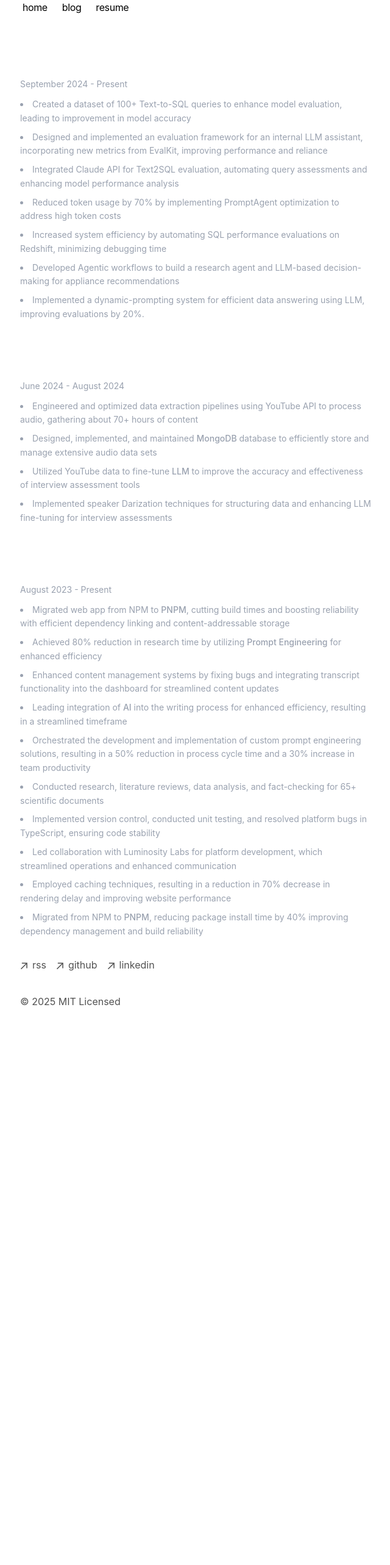
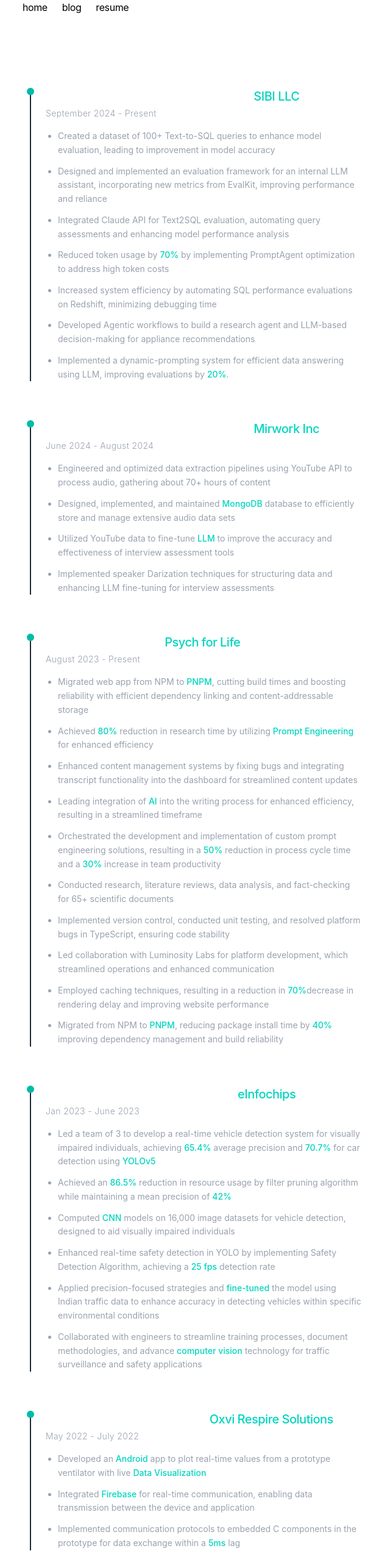
Before and after one commit to Sparsh-Palkhiwala/resume, a Next.js app: page /resume in a window 1280 px wide. Shown: the part 40-2606 px from the top of the page at 61% size, without its empty margins (319-959 px from the left). Before the commit the page ends 1758 px from the top, so only its background shows below. Built offline with nearby package versions, Linux system fonts and the light colour scheme.

Commit message:
make resume cleaner

```diff
--- a/app/resume/page.tsx
+++ b/app/resume/page.tsx
@@ -2,17 +2,18 @@ import React from "react";
 
 const MinimalTextResume = () => {
   return (
-    <div className="max-w-3xl mx-auto space-y-16">
+    <div className="max-w-3xl mx-auto space-y-16 py-12 px-4">
       {/* SIBI Experience*/}
-      <section>
+      <section className="border-l-2 border-gray-800 pl-6 relative">
         <div className="space-y-6">
           <div>
-            <h2 className="text-white text-lg font-normal tracking-tight">
-              Software Engineering Intern (AI/ML) · SIBI LLC
-            </h2>
+            <div className="absolute w-3 h-3 bg-teal-500 rounded-full -left-[7px]"></div>
+            <h1 className="text-white text-xl font-medium tracking-tight">
+              Software Engineering Intern (AI/ML) · <span className="text-teal-400">SIBI LLC</span>
+            </h1>
             <div className="text-gray-400 mt-1">
-              <div className="text-sm mb-3">September 2024 - Present</div>
-              <ul className="text-sm space-y-2 leading-relaxed list-disc list-inside">
+              <div className="text-sm mb-4 font-light tracking-wide">September 2024 - Present</div>
+              <ul className="text-sm space-y-3 leading-relaxed list-disc list-outside ml-5">
                 <li>
                   Created a dataset of 100+ Text-to-SQL queries to enhance model
                   evaluation, leading to improvement in model accuracy
@@ -27,7 +28,7 @@ const MinimalTextResume = () => {
                   query assessments and enhancing model performance analysis
                 </li>
                 <li>
-                  Reduced token usage by 70% by implementing PromptAgent
+                  Reduced token usage by <span className="text-teal-400 font-medium">70%</span> by implementing PromptAgent
                   optimization to address high token costs
                 </li>
                 <li>
@@ -40,7 +41,7 @@ const MinimalTextResume = () => {
                 </li>
                 <li>
                   Implemented a dynamic-prompting system for efficient data
-                  answering using LLM, improving evaluations by 20%.
+                  answering using LLM, improving evaluations by <span className="text-teal-400 font-medium">20%</span>.
                 </li>
               </ul>
             </div>
@@ -49,20 +50,16 @@ const MinimalTextResume = () => {
       </section>
 
       {/*Mirwork Experience*/}
-      <section>
+      <section className="border-l-2 border-gray-800 pl-6 relative">
         <div className="space-y-6">
           <div>
-            <h2 className="text-white text-lg font-normal tracking-tight">
-              Software Engineering Intern (AI/ML) · Mirwork Inc
-              {/*
-              <span className="text-teal-400 text-sm hover:text-teal-300 transition-colors">
-                ↗
-              </span>
-              */}
-            </h2>
+            <div className="absolute w-3 h-3 bg-teal-500 rounded-full -left-[7px]"></div>
+            <h1 className="text-white text-xl font-medium tracking-tight">
+              Software Engineering Intern (AI/ML) · <span className="text-teal-400">Mirwork Inc</span>
+            </h1>
             <div className="text-gray-400 mt-1">
-              <div className="text-sm mb-3">June 2024 - August 2024</div>
-              <ul className="text-sm space-y-2 leading-relaxed list-disc list-inside">
+              <div className="text-sm mb-4 font-light tracking-wide">June 2024 - August 2024</div>
+              <ul className="text-sm space-y-3 leading-relaxed list-disc list-outside ml-5">
                 <li>
                   Engineered and optimized data extraction pipelines using
                   YouTube API to process audio, gathering about 70+ hours of
@@ -70,12 +67,12 @@ const MinimalTextResume = () => {
                 </li>
                 <li>
                   Designed, implemented, and maintained{" "}
-                  <span className="font-medium">MongoDB</span> database to
+                  <span className="text-teal-400 font-medium">MongoDB</span> database to
                   efficiently store and manage extensive audio data sets
                 </li>
                 <li>
                   Utilized YouTube data to fine-tune{" "}
-                  <span className="font-medium">LLM</span> to improve the
+                  <span className="text-teal-400 font-medium">LLM</span> to improve the
                   accuracy and effectiveness of interview assessment tools
                 </li>
                 <li>
@@ -89,24 +86,25 @@ const MinimalTextResume = () => {
       </section>
 
       {/* Psych for Life Experience*/}
-      <section>
+      <section className="border-l-2 border-gray-800 pl-6 relative">
         <div className="space-y-6">
           <div>
-            <h2 className="text-white text-lg font-normal tracking-tight">
-              Software Developer · Psych for Life
-            </h2>
+            <div className="absolute w-3 h-3 bg-teal-500 rounded-full -left-[7px]"></div>
+            <h1 className="text-white text-xl font-medium tracking-tight">
+              Software Developer · <span className="text-teal-400">Psych for Life</span>
+            </h1>
             <div className="text-gray-400 mt-1">
-              <div className="text-sm mb-3">August 2023 - Present</div>
-              <ul className="text-sm space-y-2 leading-relaxed list-disc list-inside">
+              <div className="text-sm mb-4 font-light tracking-wide">August 2023 - Present</div>
+              <ul className="text-sm space-y-3 leading-relaxed list-disc list-outside ml-5">
                 <li>
                   Migrated web app from NPM to{" "}
-                  <span className="font-medium">PNPM</span>, cutting build times
+                  <span className="text-teal-400 font-medium">PNPM</span>, cutting build times
                   and boosting reliability with efficient dependency linking and
                   content-addressable storage
                 </li>
                 <li>
-                  Achieved 80% reduction in research time by utilizing{" "}
-                  <span className="font-medium">Prompt Engineering</span> for
+                  Achieved <span className="text-teal-400 font-medium">80%</span> reduction in research time by utilizing{" "}
+                  <span className="text-teal-400 font-medium">Prompt Engineering</span> for
                   enhanced efficiency
                 </li>
                 <li>
@@ -115,14 +113,14 @@ const MinimalTextResume = () => {
                   streamlined content updates
                 </li>
                 <li>
-                  Leading integration of <span className="font-medium">AI</span>{" "}
+                  Leading integration of <span className="text-teal-400 font-medium">AI</span>{" "}
                   into the writing process for enhanced efficiency, resulting in
                   a streamlined timeframe
                 </li>
                 <li>
                   Orchestrated the development and implementation of custom
-                  prompt engineering solutions, resulting in a 50% reduction in
-                  process cycle time and a 30% increase in team productivity
+                  prompt engineering solutions, resulting in a <span className="text-teal-400 font-medium">50%</span> reduction in
+                  process cycle time and a <span className="text-teal-400 font-medium">30%</span> increase in team productivity
                 </li>
                 <li>
                   Conducted research, literature reviews, data analysis, and
@@ -138,12 +136,12 @@ const MinimalTextResume = () => {
                   communication
                 </li>
                 <li>
-                  Employed caching techniques, resulting in a reduction in 70%
+                  Employed caching techniques, resulting in a reduction in <span className="text-teal-400 font-medium">70%</span>
                   decrease in rendering delay and improving website performance
                 </li>
                 <li>
-                  Migrated from NPM to <span className="font-medium">PNPM</span>
-                  , reducing package install time by 40% improving dependency
+                  Migrated from NPM to <span className="text-teal-400 font-medium">PNPM</span>
+                  , reducing package install time by <span className="text-teal-400 font-medium">40%</span> improving dependency
                   management and build reliability
                 </li>
               </ul>
@@ -151,6 +149,68 @@ const MinimalTextResume = () => {
           </div>
         </div>
       </section>
+
+      <section className="border-l-2 border-gray-800 pl-6 relative">
+        <div className="space-y-6">
+          <div>
+            <div className="absolute w-3 h-3 bg-teal-500 rounded-full -left-[7px]"></div>
+            <h1 className="text-white text-xl font-medium tracking-tight">
+              Software Engineering Intern (CV) · <span className="text-teal-400">eInfochips</span>
+            </h1>
+            <div className="text-gray-400 mt-1">
+              <div className="text-sm mb-4 font-light tracking-wide">Jan 2023 - June 2023</div>
+              <ul className="text-sm space-y-3 leading-relaxed list-disc list-outside ml-5">
+                <li>
+                  Led a team of 3 to develop a real-time vehicle detection system for visually impaired individuals, achieving <span className="text-teal-400 font-medium">65.4%</span> average precision and <span className="text-teal-400 font-medium">70.7%</span> for car detection using{" "}
+                  <span className="text-teal-400 font-medium">YOLOv5</span>
+                </li>
+                <li>
+                  Achieved an <span className="text-teal-400 font-medium">86.5%</span> reduction in resource usage by filter pruning algorithm while maintaining a mean precision of <span className="text-teal-400 font-medium">42%</span>
+                </li>
+                <li>
+                  Computed{" "}<span className="text-teal-400 font-medium">CNN</span>{" "}models on 16,000 image datasets for vehicle detection, designed to aid visually impaired individuals
+                </li>
+                <li>
+                  Enhanced real-time safety detection in YOLO by implementing Safety Detection Algorithm, achieving a <span className="text-teal-400 font-medium">25 fps</span> detection rate
+                </li>
+                <li>
+                  Applied precision-focused strategies and{" "}<span className="text-teal-400 font-medium">fine-tuned</span>{" "}the model using Indian traffic data to enhance accuracy in detecting vehicles within specific environmental conditions
+                </li>
+                <li>
+                  Collaborated with engineers to streamline training processes, document methodologies, and advance{" "}<span className="text-teal-400 font-medium">computer vision</span>{" "}technology for traffic surveillance and safety applications
+                </li>
+              </ul>
+            </div>
+          </div>
+        </div>
+      </section>
+
+
+      <section className="border-l-2 border-gray-800 pl-6 relative">
+        <div className="space-y-6">
+          <div>
+            <div className="absolute w-3 h-3 bg-teal-500 rounded-full -left-[7px]"></div>
+            <h1 className="text-white text-xl font-medium tracking-tight">
+              Software Engineering Intern · <span className="text-teal-400">Oxvi Respire Solutions</span>
+            </h1>
+            <div className="text-gray-400 mt-1">
+              <div className="text-sm mb-4 font-light tracking-wide">May 2022 - July 2022</div>
+              <ul className="text-sm space-y-3 leading-relaxed list-disc list-outside ml-5">
+                <li>
+                  Developed an{" "}<span className="text-teal-400 font-medium">Android</span>{" "}app to plot real-time values from a prototype ventilator with live{" "}<span className="text-teal-400 font-medium">Data Visualization</span>
+                </li>
+                <li>
+                  Integrated{" "}<span className="text-teal-400 font-medium">Firebase</span>{" "}for real-time communication, enabling data transmission between the device and application
+                </li>
+                <li>
+                  Implemented communication protocols to embedded C components in the prototype for data exchange within a <span className="text-teal-400 font-medium">5ms</span> lag
+                </li>
+              </ul>
+            </div>
+          </div>
+        </div>
+      </section>
+
     </div>
   );
 };
--- a/package.json
+++ b/package.json
@@ -21,5 +21,6 @@
     "sugar-high": "^0.6.0",
     "tailwindcss": "4.0.0-alpha.13",
     "typescript": "5.3.3"
-  }
+  },
+  "packageManager": "pnpm@10.2.1+sha512.398035c7bd696d0ba0b10a688ed558285329d27ea994804a52bad9167d8e3a72bcb993f9699585d3ca25779ac64949ef422757a6c31102c12ab932e5cbe5cc92"
 }
```
